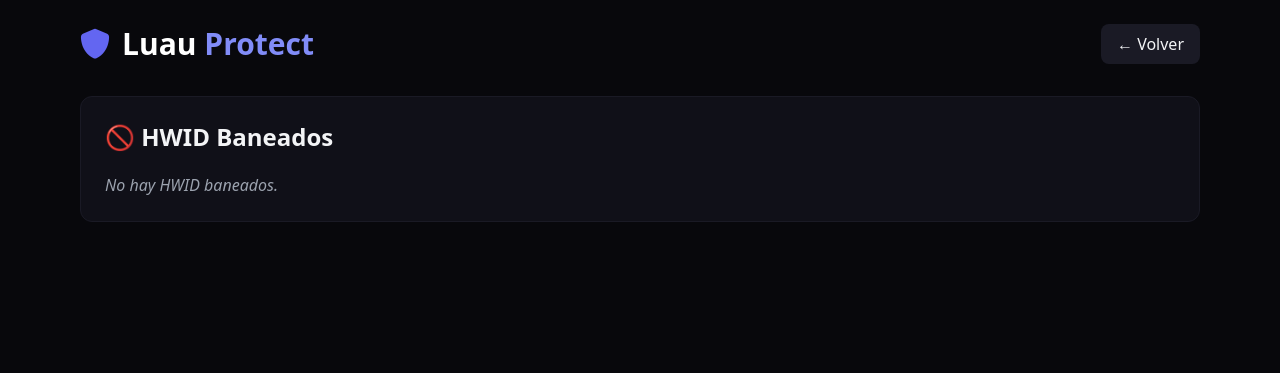
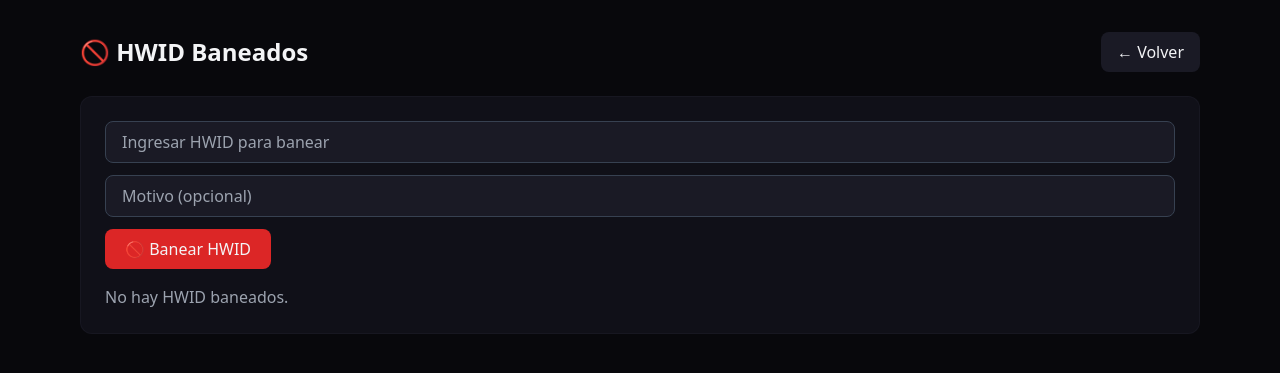
Before and after one commit to leivagaonahernanely-web/Protegetuscriptlua, a Flask app: page /hwid-bans in a window 1280 px wide. Shown: the top 373 px of the page. Run offline with Flask 3, Linux system fonts and the light colour scheme; a user stored in the database is signed in; data that the repository does not hold is empty; some libraries are stand-ins or nearby versions.

Commit message:
Update hwid_bans.html

```diff
--- a/templates/hwid_bans.html
+++ b/templates/hwid_bans.html
@@ -1,42 +1,55 @@
 {% extends "base.html" %}
 {% block content %}
-<div class="container mx-auto px-4 py-6 max-w-6xl">
-    <div class="flex flex-col md:flex-row justify-between items-center mb-8 gap-4">
-        <div class="flex items-center gap-3">
-            <i class="fa fa-shield text-3xl text-primary"></i>
-            <h1 class="text-3xl font-bold"><span class="text-white">Luau</span> <span class="text-accent">Protect</span></h1>
-        </div>
-        <div class="flex items-center gap-4">
-            <a href="/" class="bg-secondary hover:bg-secondary/80 px-4 py-2 rounded-lg">← Volver</a>
-        </div>
+<div class="container mx-auto px-4 py-8 max-w-6xl">
+    <div class="flex justify-between items-center mb-6">
+        <h2 class="text-2xl font-bold">🚫 HWID Baneados</h2>
+        <a href="/" class="bg-secondary px-4 py-2 rounded-lg">← Volver</a>
     </div>
 
-    <div class="bg-card rounded-xl p-6 border border-secondary">
-        <h2 class="text-2xl font-bold mb-5">🚫 HWID Baneados</h2>
+    <div class="bg-card p-6 rounded-xl border border-secondary/70 overflow-x-auto">
+        <div class="mb-4">
+            <input type="text" id="hwidInput" placeholder="Ingresar HWID para banear" class="w-full bg-secondary border border-gray-700 rounded-lg px-4 py-2 mb-3">
+            <input type="text" id="motivoInput" placeholder="Motivo (opcional)" class="w-full bg-secondary border border-gray-700 rounded-lg px-4 py-2 mb-3">
+            <button onclick="banearHWID()" class="bg-red-600 hover:bg-red-500 px-5 py-2 rounded-lg">🚫 Banear HWID</button>
+        </div>
+
         {% if bans %}
-        <div class="overflow-x-auto">
         <table class="w-full text-sm">
             <thead>
                 <tr class="border-b border-gray-700">
-                        <th class="text-left p-3">Hash HWID</th>
-                        <th class="text-left p-3">Motivo</th>
-                        <th class="text-left p-3">Fecha</th>
+                    <th class="text-left p-2">Hash HWID</th>
+                    <th class="text-left p-2">Motivo</th>
+                    <th class="text-left p-2">Fecha</th>
                 </tr>
             </thead>
             <tbody>
                 {% for b in bans %}
-                    <tr class="border-b border-gray-700 hover:bg-secondary/40">
-                        <td class="p-3 font-mono text-xs max-w-[180px] truncate">{{ b.hwid_hash }}</td>
-                        <td class="p-3">{{ b.reason }}</td>
-                        <td class="p-3 text-gray-400">{{ b.banned_at.strftime('%d/%m/%Y %H:%M') }}</td>
+                <tr class="border-b border-gray-700/50">
+                    <td class="p-2 font-mono text-xs">{{ b.hwid_hash[:20] }}...</td>
+                    <td class="p-2">{{ b.reason }}</td>
+                    <td class="p-2">{{ b.banned_at.strftime('%d/%m/%Y') }}</td>
                 </tr>
                 {% endfor %}
             </tbody>
         </table>
-        </div>
         {% else %}
-        <p class="text-gray-400 italic">No hay HWID baneados.</p>
+        <p class="text-gray-400">No hay HWID baneados.</p>
         {% endif %}
     </div>
 </div>
+
+<script>
+function banearHWID() {
+    const hwid = document.getElementById('hwidInput').value.trim();
+    const motivo = document.getElementById('motivoInput').value.trim();
+    if (!hwid) return alert('Ingresa el HWID');
+    fetch('/api/ban-hwid', {
+        method: 'POST',
+        headers: {'Content-Type': 'application/json'},
+        body: JSON.stringify({hwid: hwid, reason: motivo})
+    })
+    .then(r => r.json())
+    .then(d => { if (d.success) { alert('✅ HWID baneado'); location.reload(); } });
+}
+</script>
 {% endblock %}
```
Lines whose indentation alone changed are shown as unchanged.
